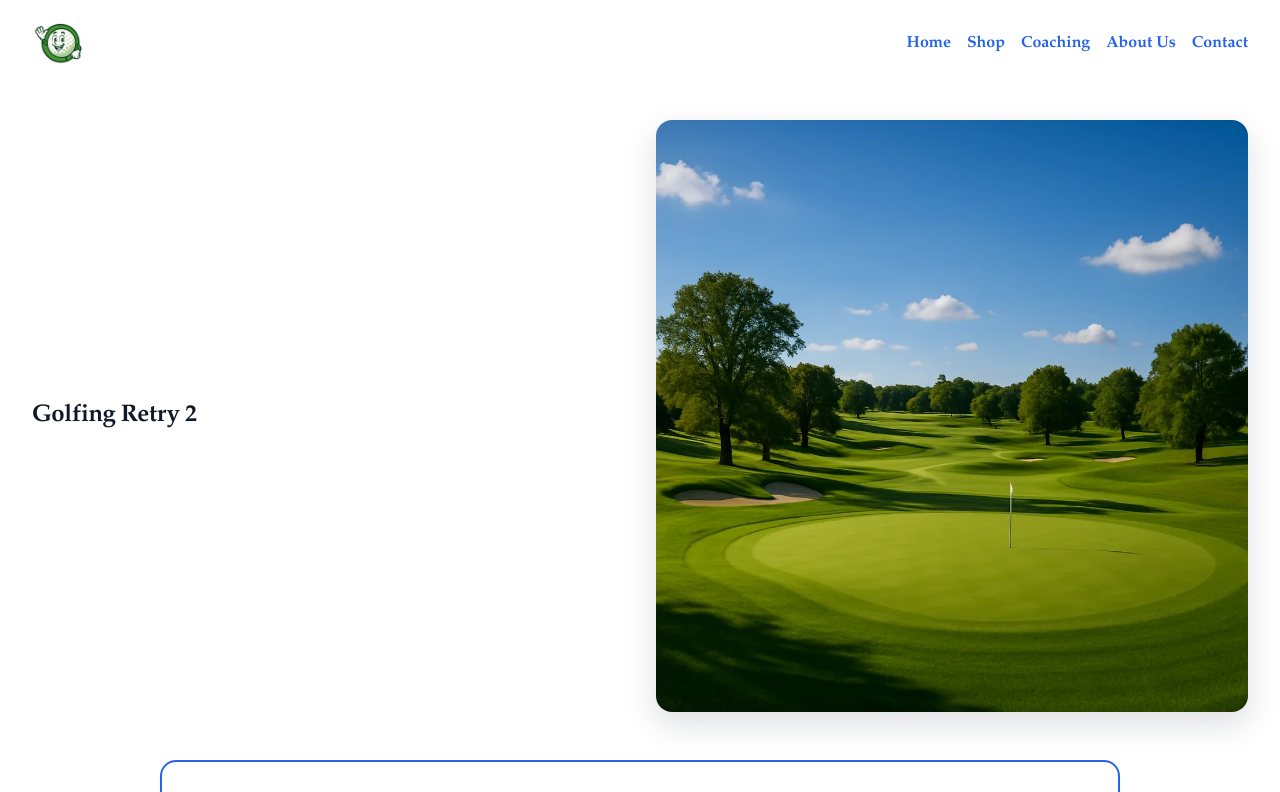
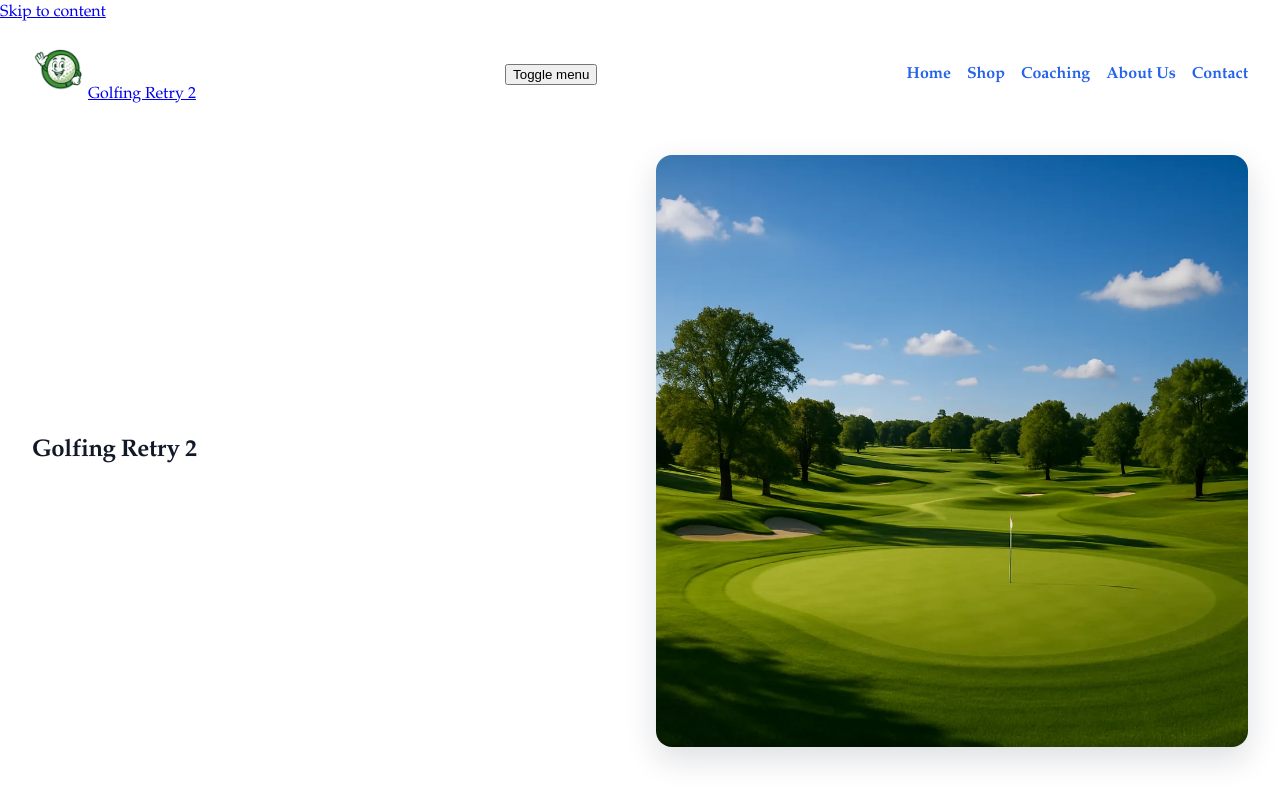
Before and after one commit to URBAN-TXT-TEENS-EXPLORING-TECHNOLOGY/golfing-retry-2, a plain HTML site: page coaching.html in a window 1280 px wide. Shown: the top 792 px of the page. Drawn offline with Linux system fonts and the light colour scheme.

Commit message:
Update Golfing Retry 2 site

```diff
--- a/coaching.html
+++ b/coaching.html
@@ -3,28 +3,34 @@
 <head>
   <meta charset="UTF-8" />
   <meta name="viewport" content="width=device-width, initial-scale=1.0" />
+  <meta name="description" content="Golfing Retry 2 — local business website" />
+  <meta name="theme-color" content="#2563eb" />
   <title>Coaching</title>
   <link rel="stylesheet" href="styles.css" />
 </head>
 <body>
+  <a class="skip-link" href="#main-content">Skip to content</a>
   <header class="site-header">
-    <img class="logo" src="assets/logo.png" alt="Golfing Retry 2 logo" />
-    <nav class="site-nav"><a href="index.html">Home</a><a href="shop.html">Shop</a><a href="coaching.html" aria-current="page">Coaching</a><a href="about.html">About Us</a><a href="contact.html">Contact</a></nav>
+    <a class="site-brand" href="index.html" aria-label="Golfing Retry 2 home"><img class="logo" src="assets/logo.png" alt="Golfing Retry 2 logo" /><span>Golfing Retry 2</span></a>
+    <button class="menu-toggle" type="button" aria-expanded="false" aria-controls="site-nav"><span></span><span></span><span></span><span class="sr-only">Toggle menu</span></button>
+    <nav class="site-nav" id="site-nav" aria-label="Primary navigation"><a href="index.html">Home</a><a href="shop.html">Shop</a><a href="coaching.html" aria-current="page">Coaching</a><a href="about.html">About Us</a><a href="contact.html">Contact</a></nav>
   </header>
-  <section class="hero hero-split" id="hero">
+  <main id="main-content">
+    <section class="hero hero-split" id="hero">
       <div class="hero-copy">
         <h1>Golfing Retry 2</h1>
 
 
       </div>
-      <div class="hero-media"><img src="assets/hero.jpg" alt="Golfing Retry 2 hero" /></div>
+      <div class="hero-media"><img src="assets/hero.jpg" alt="Golfing Retry 2 hero" fetchpriority="high" data-parallax="0.08" /></div>
     </section>
     <section class="cta-banner cta-outline" id="cta">
       <h2>Book a Session</h2>
       <p>Get started with a coaching session tailored to your needs.</p>
       <a class="btn btn-primary" href="#contact">Book a Session</a>
     </section>
-    <footer id="footer"><p>&copy; 2026 Golfing Retry 2</p></footer>
+  </main>
+  <footer id="footer"><p>&copy; 2026 Golfing Retry 2</p></footer>
   <script src="mock-interactions.js"></script>
   <script src="main.js"></script>
 </body>
```
